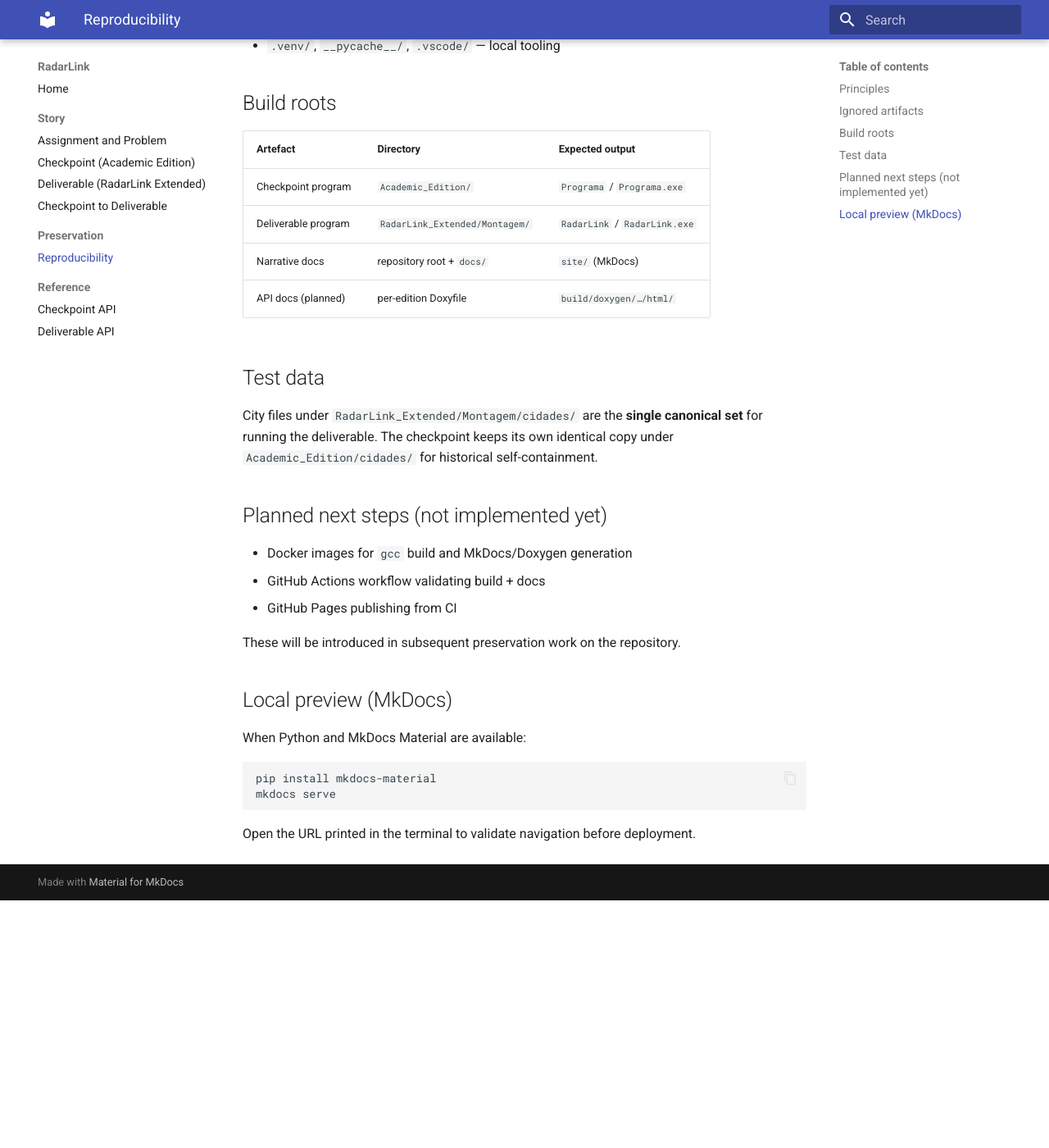
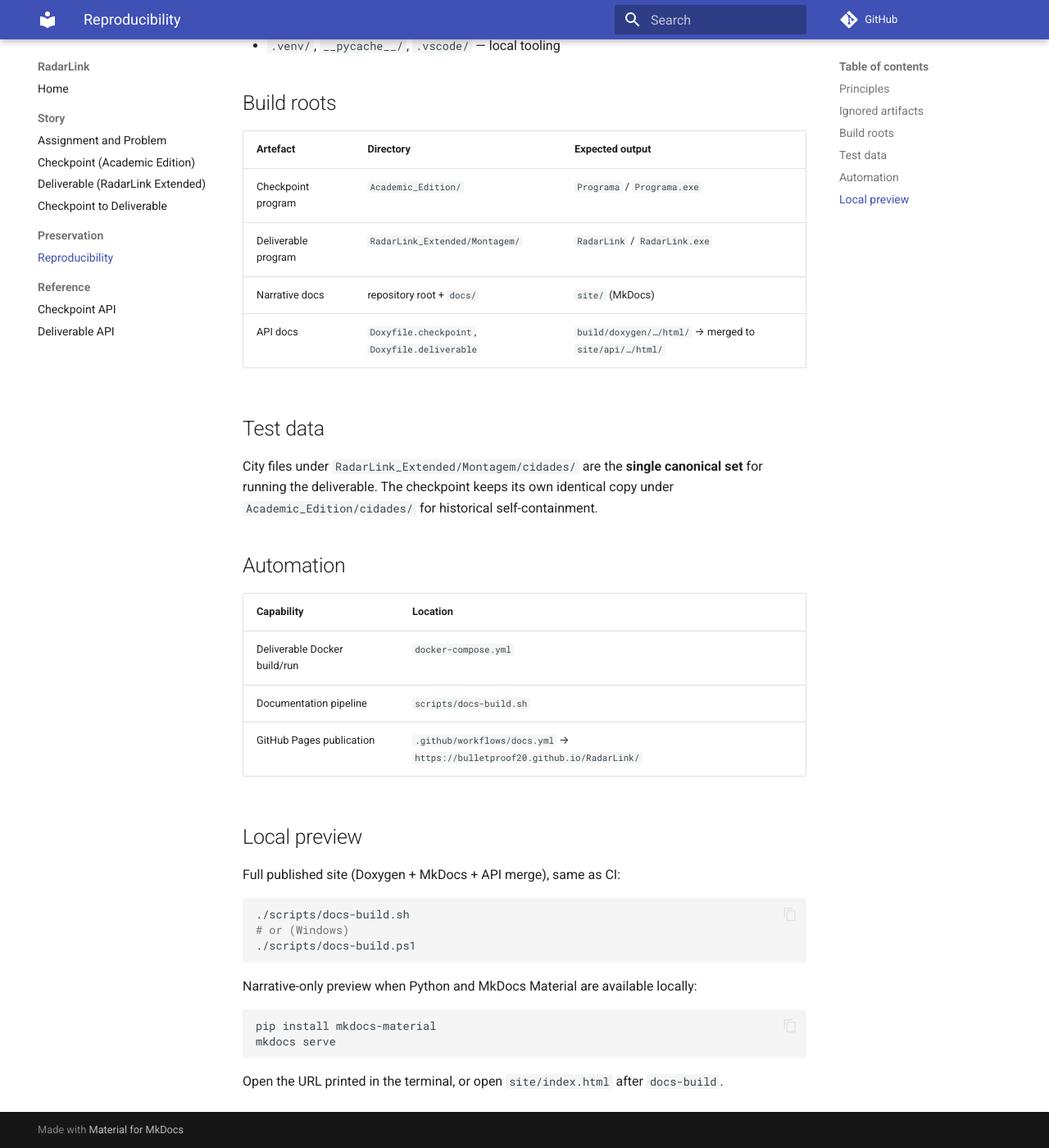
Before and after one commit to bulletproof20/RadarLink, an MkDocs documentation site: the page built from docs/preservation/reproducibility.md, in a window 1280 px wide and 1400 px high, scrolled down 682 px. Shown: the whole window at 82% size. Built offline with MkDocs 1.6.1 and Material for MkDocs 9.7.7, drawn with Linux system fonts in a browser that asks for light colours; comment, search, counter and statistics services are not loaded; before the commit the page ends 1780 px from its top, so only the background shows below that; some of the changed text lies outside the part shown.

Commit message:
docs: add GitHub Pages publication and finalize documentation site

````diff
--- a/docs/preservation/reproducibility.md
+++ b/docs/preservation/reproducibility.md
@@ -1,6 +1,6 @@
 # Reproducibility
 
-This page describes the **preservation intent** for RadarLink. Tooling (Docker, CI, Doxygen configs) will be added in later phases; this document anchors the strategy early.
+This page describes the **preservation intent** for RadarLink and how the repository keeps builds and documentation reproducible.
 
 ## Principles
 
@@ -24,27 +24,35 @@
 | Checkpoint program | `Academic_Edition/` | `Programa` / `Programa.exe` |
 | Deliverable program | `RadarLink_Extended/Montagem/` | `RadarLink` / `RadarLink.exe` |
 | Narrative docs | repository root + `docs/` | `site/` (MkDocs) |
-| API docs (planned) | per-edition Doxyfile | `build/doxygen/…/html/` |
+| API docs | `Doxyfile.checkpoint`, `Doxyfile.deliverable` | `build/doxygen/…/html/` → merged to `site/api/…/html/` |
 
 ## Test data
 
 City files under `RadarLink_Extended/Montagem/cidades/` are the **single canonical set** for running the deliverable. The checkpoint keeps its own identical copy under `Academic_Edition/cidades/` for historical self-containment.
 
-## Planned next steps (not implemented yet)
+## Automation
 
-- Docker images for `gcc` build and MkDocs/Doxygen generation
-- GitHub Actions workflow validating build + docs
-- GitHub Pages publishing from CI
+| Capability | Location |
+|------------|----------|
+| Deliverable Docker build/run | `docker-compose.yml` |
+| Documentation pipeline | `scripts/docs-build.sh` |
+| GitHub Pages publication | `.github/workflows/docs.yml` → `https://bulletproof20.github.io/RadarLink/` |
 
-These will be introduced in subsequent preservation work on the repository.
+## Local preview
 
-## Local preview (MkDocs)
+Full published site (Doxygen + MkDocs + API merge), same as CI:
 
-When Python and MkDocs Material are available:
+```bash
+./scripts/docs-build.sh
+# or (Windows)
+./scripts/docs-build.ps1
+```
+
+Narrative-only preview when Python and MkDocs Material are available locally:
 
 ```bash
 pip install mkdocs-material
 mkdocs serve
 ```
 
-Open the URL printed in the terminal to validate navigation before deployment.
+Open the URL printed in the terminal, or open `site/index.html` after `docs-build`.
--- a/mkdocs.yml
+++ b/mkdocs.yml
@@ -1,4 +1,7 @@
 site_name: RadarLink
+site_url: https://bulletproof20.github.io/RadarLink/
+repo_url: https://github.com/bulletproof20/RadarLink
+edit_uri: ""
 site_description: >-
   Single academic project documenting the RadarLink antenna-network program —
   from evaluated checkpoint through extended deliverable to preservation.
````
Also changed, not shown: other parts of docs/preservation/reproducibility.md (+1 -1 lines), docs/index.md (+2 -1 lines), docs/reference/checkpoint-api.md (+8 -5 lines), docs/reference/deliverable-api.md (+8 -5 lines), docs/story/checkpoint-to-deliverable.md (+5 -5 lines), 2 other files.
